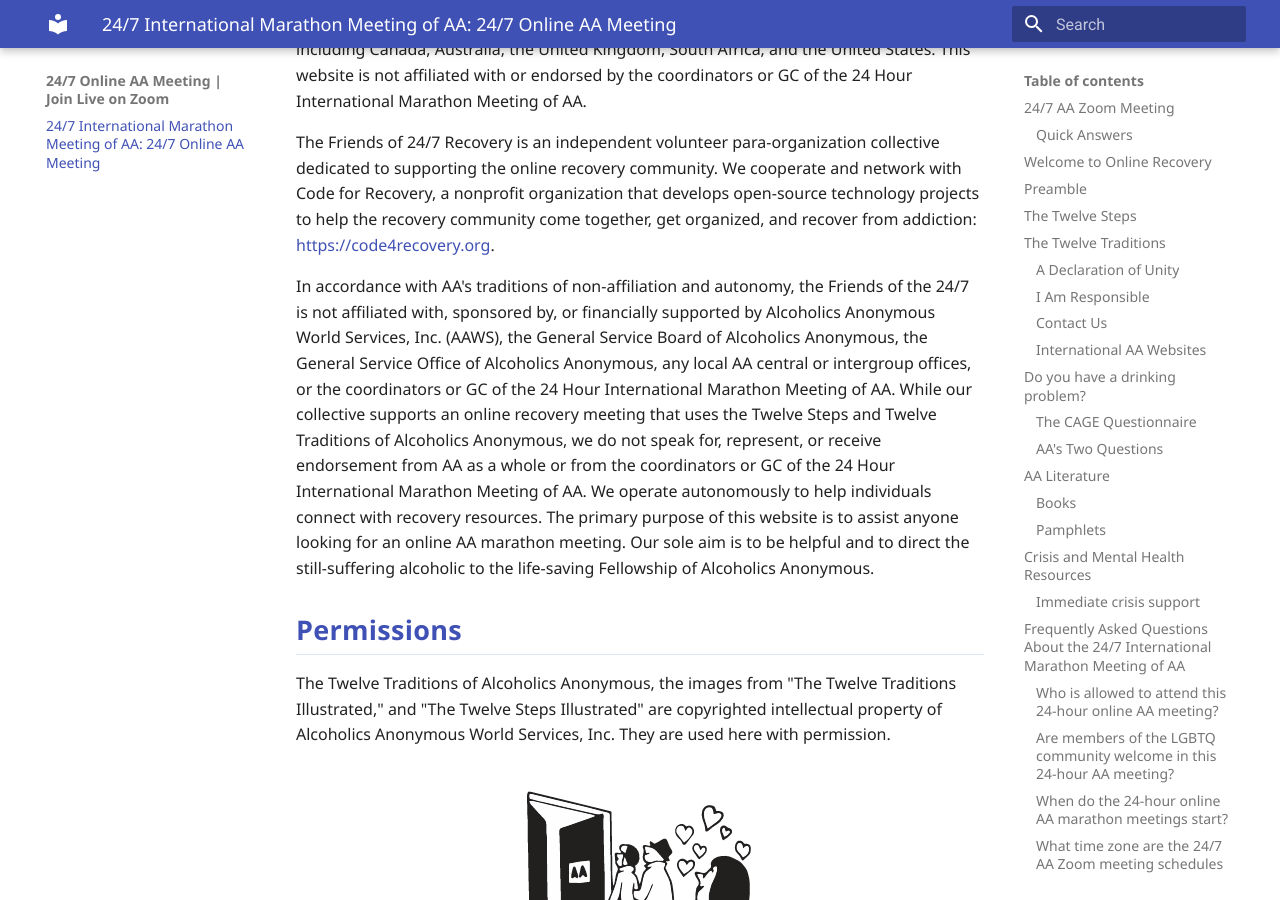
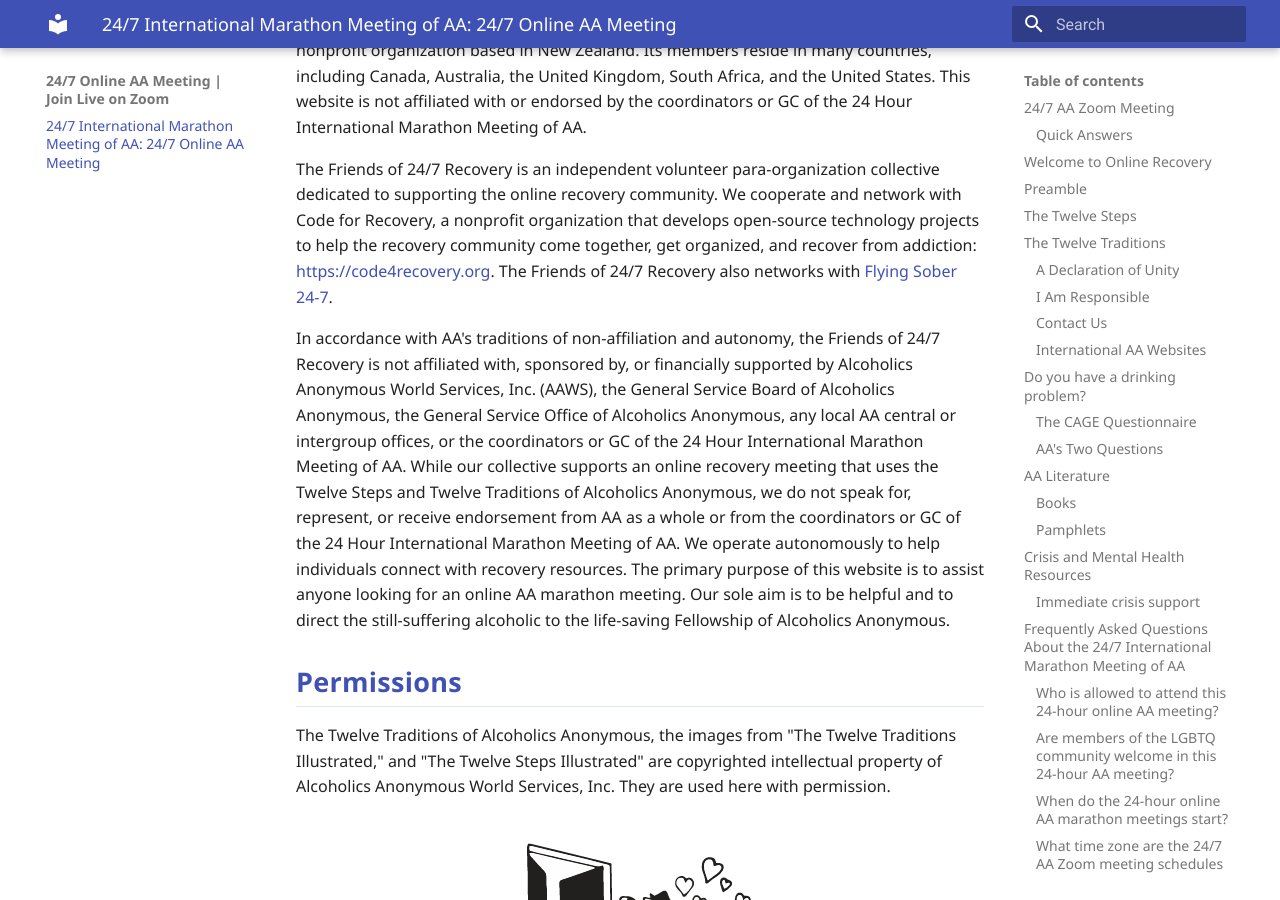
Before and after one commit to meetings03/24hourmeeting, an MkDocs documentation site: the page built from docs/index.md, in a window 1280 px wide and 900 px high, scrolled down 24589 px. Built offline with MkDocs 1.6.1 and Material for MkDocs 9.7.7, drawn with Linux system fonts in a browser that asks for light colours; comment, search, counter and statistics services are not loaded; some of the changed text lies outside the part shown.

Commit message:
Polish homepage content formatting

```diff
--- a/docs/index.md
+++ b/docs/index.md
@@ -32,7 +32,7 @@
 - **Who can attend?** This is an open Alcoholics Anonymous meeting, and anyone with a desire to stop drinking is welcome.
 - **How do I join?** Use Zoom Meeting ID **292 371 2604** or click the Join Online AA Meeting button above.
 - **Is a password required?** No. You can join without a password.
-- **Who operates this website?** The Friends of 24/7 Recovery developed and maintain this website. We cooperate and network with Code for Recovery, a nonprofit organization that develops open-source technology projects to help the recovery community come together, get organized, and recover from addiction: [https://code4recovery.org](https://code4recovery.org).
+- **Who operates this website?** The Friends of 24/7 Recovery developed and maintain this website. We cooperate and network with Code for Recovery, a nonprofit organization that develops open-source technology projects to help the recovery community come together, get organized, and recover from addiction: [https://code4recovery.org](https://code4recovery.org). The Friends of 24/7 Recovery also networks with Flying Sober 24-7 (https://flying-sober.com/24-7-meetings).
 
 <div class="hero-card">
   <div class="logo-area" aria-label="Logo placeholder">
@@ -459,9 +459,9 @@
 
 This website (https://sobrietyneversleeps.org) was independently and anonymously developed and is maintained by the Friends of 24/7 Recovery, which is solely responsible for its content. The Friends of 24/7 Recovery is a virtual international, non-affiliated, nonprofit organization based in New Zealand. Its members reside in many countries, including Canada, Australia, the United Kingdom, South Africa, and the United States. This website is not affiliated with or endorsed by the coordinators or GC of the 24 Hour International Marathon Meeting of AA.
 
-The Friends of 24/7 Recovery is an independent volunteer para-organization collective dedicated to supporting the online recovery community. We cooperate and network with Code for Recovery, a nonprofit organization that develops open-source technology projects to help the recovery community come together, get organized, and recover from addiction: [https://code4recovery.org](https://code4recovery.org).
+The Friends of 24/7 Recovery is an independent volunteer para-organization collective dedicated to supporting the online recovery community. We cooperate and network with Code for Recovery, a nonprofit organization that develops open-source technology projects to help the recovery community come together, get organized, and recover from addiction: [https://code4recovery.org](https://code4recovery.org). The Friends of 24/7 Recovery also networks with [Flying Sober 24-7](https://flying-sober.com/24-7-meetings).
 
-In accordance with AA's traditions of non-affiliation and autonomy, the Friends of the 24/7 is not affiliated with, sponsored by, or financially supported by Alcoholics Anonymous World Services, Inc. (AAWS), the General Service Board of Alcoholics Anonymous, the General Service Office of Alcoholics Anonymous, any local AA central or intergroup offices, or the coordinators or GC of the 24 Hour International Marathon Meeting of AA. While our collective supports an online recovery meeting that uses the Twelve Steps and Twelve Traditions of Alcoholics Anonymous, we do not speak for, represent, or receive endorsement from AA as a whole or from the coordinators or GC of the 24 Hour International Marathon Meeting of AA. We operate autonomously to help individuals connect with recovery resources. The primary purpose of this website is to assist anyone looking for an online AA marathon meeting. Our sole aim is to be helpful and to direct the still-suffering alcoholic to the life-saving Fellowship of Alcoholics Anonymous.
+In accordance with AA's traditions of non-affiliation and autonomy, the Friends of 24/7 Recovery is not affiliated with, sponsored by, or financially supported by Alcoholics Anonymous World Services, Inc. (AAWS), the General Service Board of Alcoholics Anonymous, the General Service Office of Alcoholics Anonymous, any local AA central or intergroup offices, or the coordinators or GC of the 24 Hour International Marathon Meeting of AA. While our collective supports an online recovery meeting that uses the Twelve Steps and Twelve Traditions of Alcoholics Anonymous, we do not speak for, represent, or receive endorsement from AA as a whole or from the coordinators or GC of the 24 Hour International Marathon Meeting of AA. We operate autonomously to help individuals connect with recovery resources. The primary purpose of this website is to assist anyone looking for an online AA marathon meeting. Our sole aim is to be helpful and to direct the still-suffering alcoholic to the life-saving Fellowship of Alcoholics Anonymous.
 
 ## Permissions
 The Twelve Traditions of Alcoholics Anonymous, the images from "The Twelve Traditions Illustrated," and "The Twelve Steps Illustrated" are copyrighted intellectual property of Alcoholics Anonymous World Services, Inc. They are used here with permission.
```
